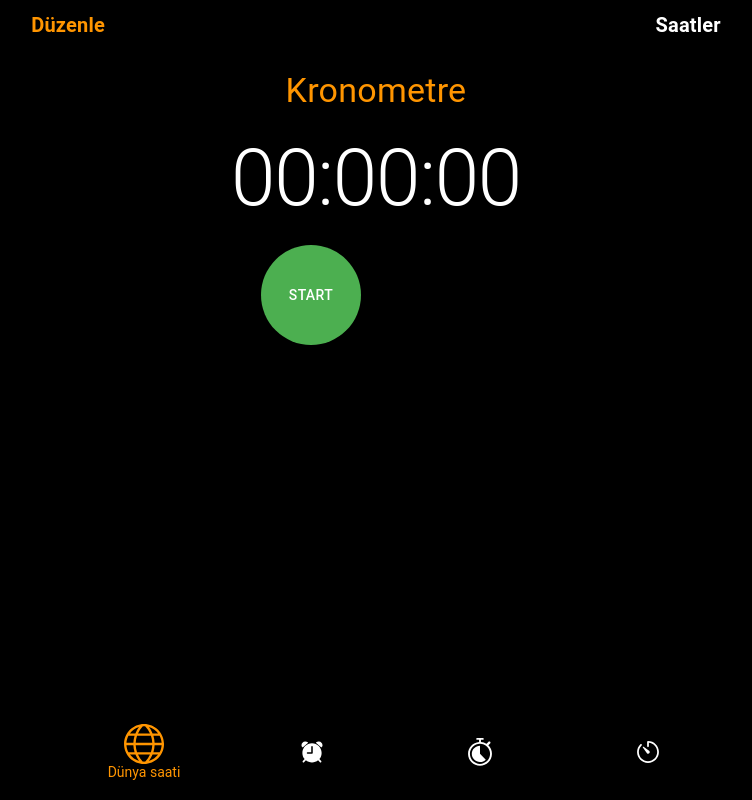
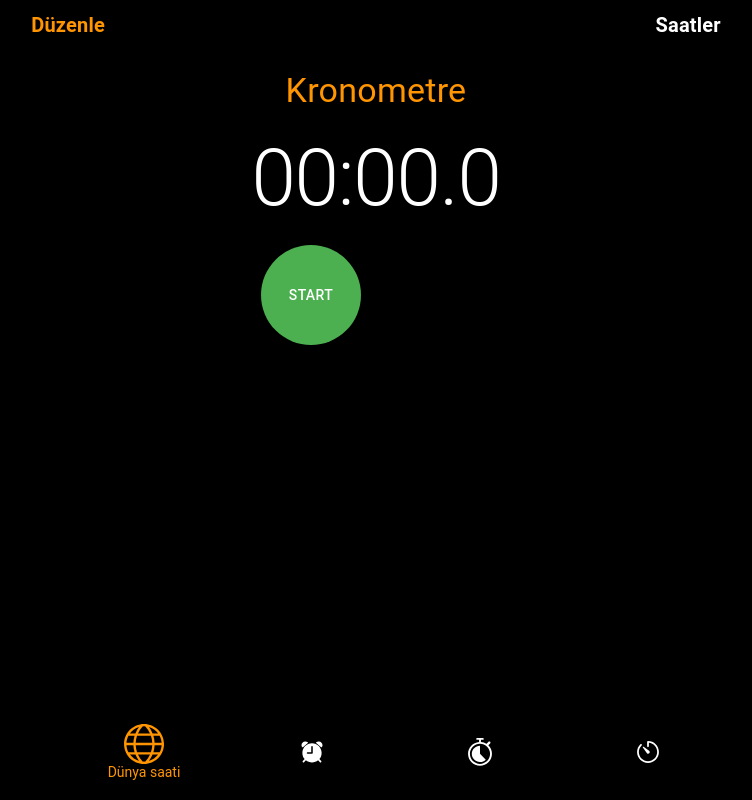
Before and after one commit to MinayeAliyeva/Timer-Web-Application, a React (Create React App) app in the folder my-app/: page /chronometer in a window 1280 px wide. Shown: the whole page, without its empty margins (264-1016 px from the left). Built offline with nearby package versions, Linux system fonts and the light colour scheme.

Commit message:
bugfix(bugfix/router-navigate):Fixed first navigate to timezone

```diff
--- a/my-app/src/modules/index.ts
+++ b/my-app/src/modules/index.ts
@@ -17,7 +17,7 @@ export interface ITimzeZone{
   value:string
 }
 export interface ITimeHistory {
-  hr:number,
+  ms:number,
   min:number,
   sec:number
   step?:number
--- a/my-app/src/pages/chronometer/HistoryList.tsx
+++ b/my-app/src/pages/chronometer/HistoryList.tsx
@@ -36,7 +36,7 @@ const HistoryList: FC<IHistoryListProps> = ({
           }
         </Typography>
         <Typography sx={{ fontSize: "18px" }}>
-          {formatTime(time.hr)}:{formatTime(time.min)}:{formatTime(time.sec)}
+          {formatTime(time.min)}:{formatTime(time.sec)}:{formatTime(time.ms)}
         </Typography>
       </ListItem>
       {index < timeHistory.length - 1 && (
--- a/my-app/src/pages/chronometer/index.tsx
+++ b/my-app/src/pages/chronometer/index.tsx
@@ -4,7 +4,6 @@ import Typography from "@mui/material/Typography";
 import Button from "@mui/material/Button";
 import { List } from "@mui/material";
 import HistoryList from "./HistoryList";
-
 import { useDispatch } from "react-redux";
 import { setTimeHistoryAction } from "../../store/features/clonometerSlice";
 import { useSelector } from "react-redux";
@@ -12,7 +11,8 @@ import { getTimeHistorySelector } from "../../store";
 import { TypeTime } from "./modules";
 
 const Chronometer = () => {
-  const [time, setTime] = useState<TypeTime>({ hr: 0, min: 0, sec: 0 });
+  // Milisaniye de eklenmiş durumda
+  const [time, setTime] = useState<TypeTime>({ min: 0, sec: 0, ms: 0 });
   const [running, setRunning] = useState(false);
   const [step, setStep] = useState(1);
   const [round, setRound] = useState(1);
@@ -23,19 +23,23 @@ const Chronometer = () => {
     if (running) {
       intervalId = setInterval(() => {
         setTime((prevTime) => {
-          let { hr, min, sec } = prevTime;
-          sec += 1;
+          let { min, sec, ms } = prevTime;
+          ms += 100; // milisaniyeyi 100 ms olarak artır
+          if (ms === 1000) {
+            // 1000 ms = 1 saniye
+            ms = 0;
+            sec += 1;
+          }
           if (sec === 60) {
             sec = 0;
             min += 1;
           }
           if (min === 60) {
             min = 0;
-            hr += 1;
           }
-          return { hr, min, sec };
+          return { min, sec, ms };
         });
-      }, 1000);
+      }, 100); // 100 ms aralıklarla güncellenir
     } else if (intervalId) {
       clearInterval(intervalId);
     }
@@ -54,7 +58,7 @@ const Chronometer = () => {
 
   const resetTimer = useCallback(() => {
     setRunning(false);
-    setTime({ hr: 0, min: 0, sec: 0 });
+    setTime({ min: 0, sec: 0, ms: 0 });
     setStep(1);
     setRound((prevRound) => prevRound + 1);
   }, []);
@@ -63,7 +67,7 @@ const Chronometer = () => {
     const createdDate = new Date().toLocaleTimeString();
     setStep((prevStep) => prevStep + 1);
     dispatch(setTimeHistoryAction({ ...time, step, round, createdDate }));
-  }, [time, step, round]);
+  }, [time, step, round, dispatch]);
 
   const formatTime = (num: number) => (num < 10 ? `0${num}` : num);
 
@@ -94,7 +98,7 @@ const Chronometer = () => {
             color: "#fff",
           }}
         >
-          {formatTime(time.hr)}:{formatTime(time.min)}:{formatTime(time.sec)}
+          {formatTime(time.min)}:{formatTime(time.sec)}.{time.ms / 10}
         </Typography>
         <Box
           sx={{ display: "flex", justifyContent: "space-around", gap: "10px" }}
--- a/my-app/src/pages/chronometer/modules.ts
+++ b/my-app/src/pages/chronometer/modules.ts
@@ -1,5 +1,5 @@
 export interface ITimeHistory {
-  hr: number;
+  ms: number;
   min: number;
   sec: number;
   step: number;
@@ -7,7 +7,7 @@ export interface ITimeHistory {
   round:number
 }
 //state props types =ITimeHistoryState IProps
-export type  TypeTime =  Pick<ITimeHistory, "hr" | "min" | "sec">
+export type  TypeTime =  Pick<ITimeHistory, "ms" | "min" | "sec">
 export type TypeTimeHistory= Partial<ITimeHistory>;
 
 
--- a/my-app/src/shared/layout/MainLayout.tsx
+++ b/my-app/src/shared/layout/MainLayout.tsx
@@ -1,13 +1,14 @@
-import React from "react";
 import Header from "./header";
-import { Outlet } from "react-router-dom";
+import { Navigate, Outlet, useLocation } from "react-router-dom";
 import Footer from "./footer";
 
 const MainLayout = () => {
+  const location = useLocation();
+
   return (
     <>
       <Header />
-      <Outlet />
+      {location.pathname === "/" ? <Navigate to="/timezone" /> : <Outlet />}
       <Footer />
     </>
   );
```
